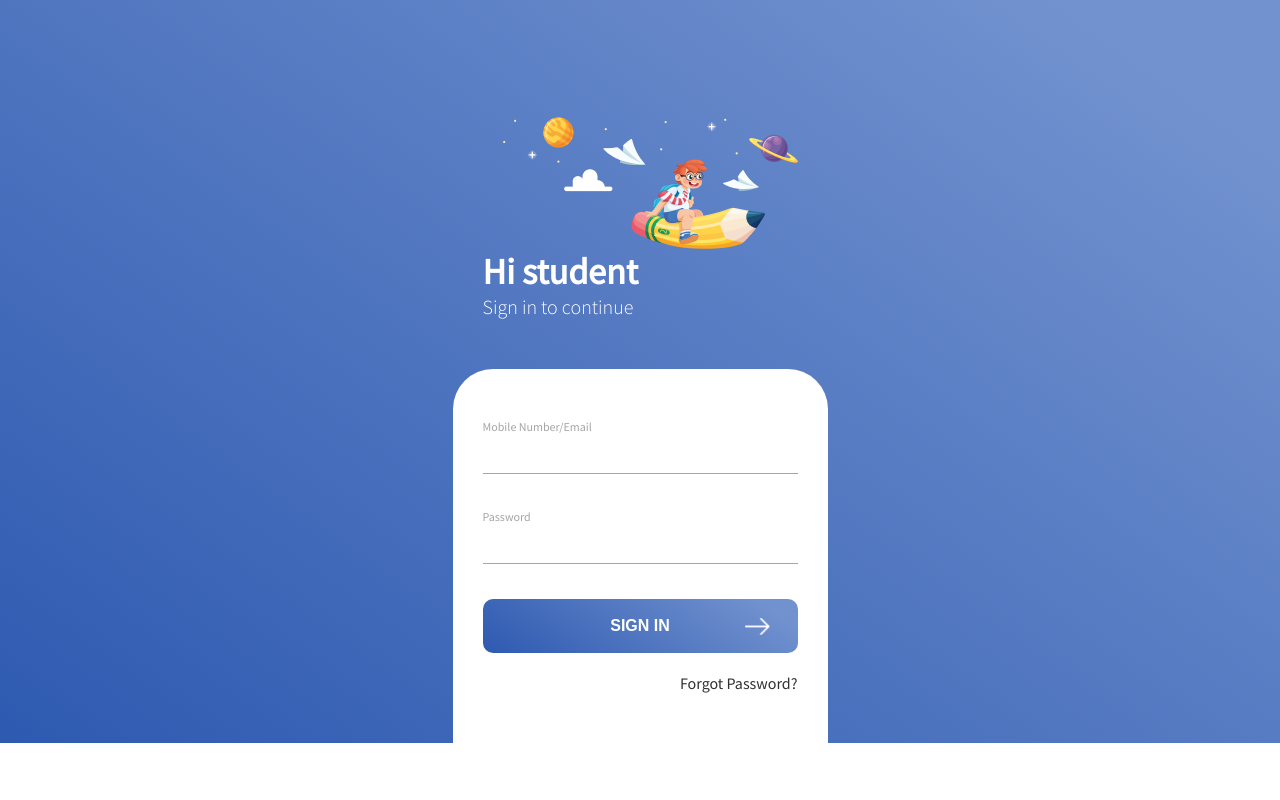
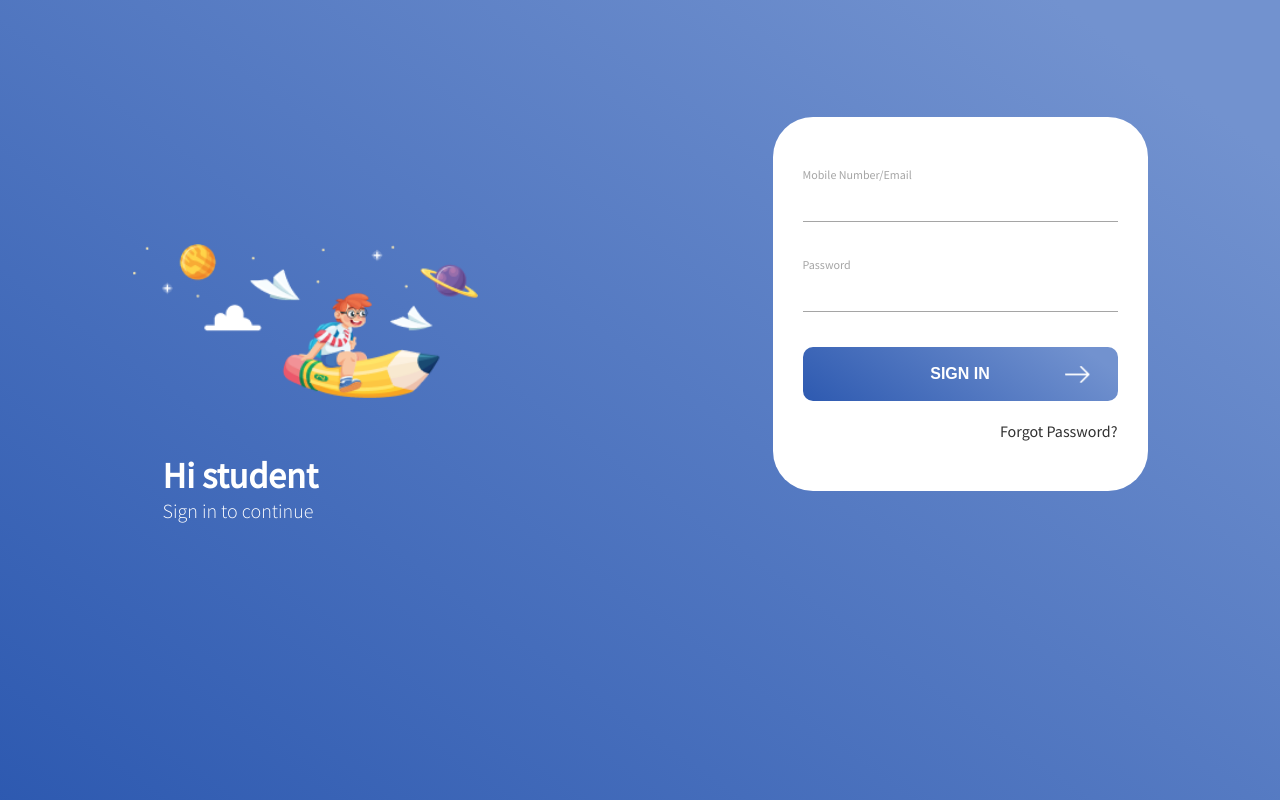
Before and after one commit to JuanBarco4/login, a plain HTML site: page index.html in a window 1280 px wide. Drawn offline with Linux system fonts and the light colour scheme.

Commit message:
Update index.html

```diff
--- a/index.html
+++ b/index.html
@@ -6,11 +6,13 @@
     <meta name="viewport" content="width=device-width, initial-scale=1.0">
     <title>Document</title>
     <link rel="preconnect" href="https://fonts.googleapis.com">
-<link rel="preconnect" href="https://fonts.gstatic.com" crossorigin>
-<link href="https://fonts.googleapis.com/css2?family=Source+Sans+Pro:wght@200;300;400&display=swap" rel="stylesheet">
-<link rel="stylesheet" href="css/configuraciongeneral.css">
-<link rel="stylesheet" href="css/login-movil.css">
-<link rel="stylesheet" href="css/movil.css">
+    <link rel="preconnect" href="https://fonts.gstatic.com" crossorigin>
+    <link href="https://fonts.googleapis.com/css2?family=Source+Sans+Pro:wght@200;300;400&display=swap" rel="stylesheet">
+    <link rel="stylesheet" href="css/configuraciongeneral.css">
+    <link rel="stylesheet" href="css/login-movil.css"  media="(min-width: 375px)">
+    <link rel="stylesheet" href="css/movil.css">
+    <link rel="stylesheet" href="css/login-tableta.css" media="(min-width: 768px)">
+    <link rel="stylesheet" href="css/login-desktop.css" media="(min-width: 1024px)">
 
 </head>
 <body>
```
